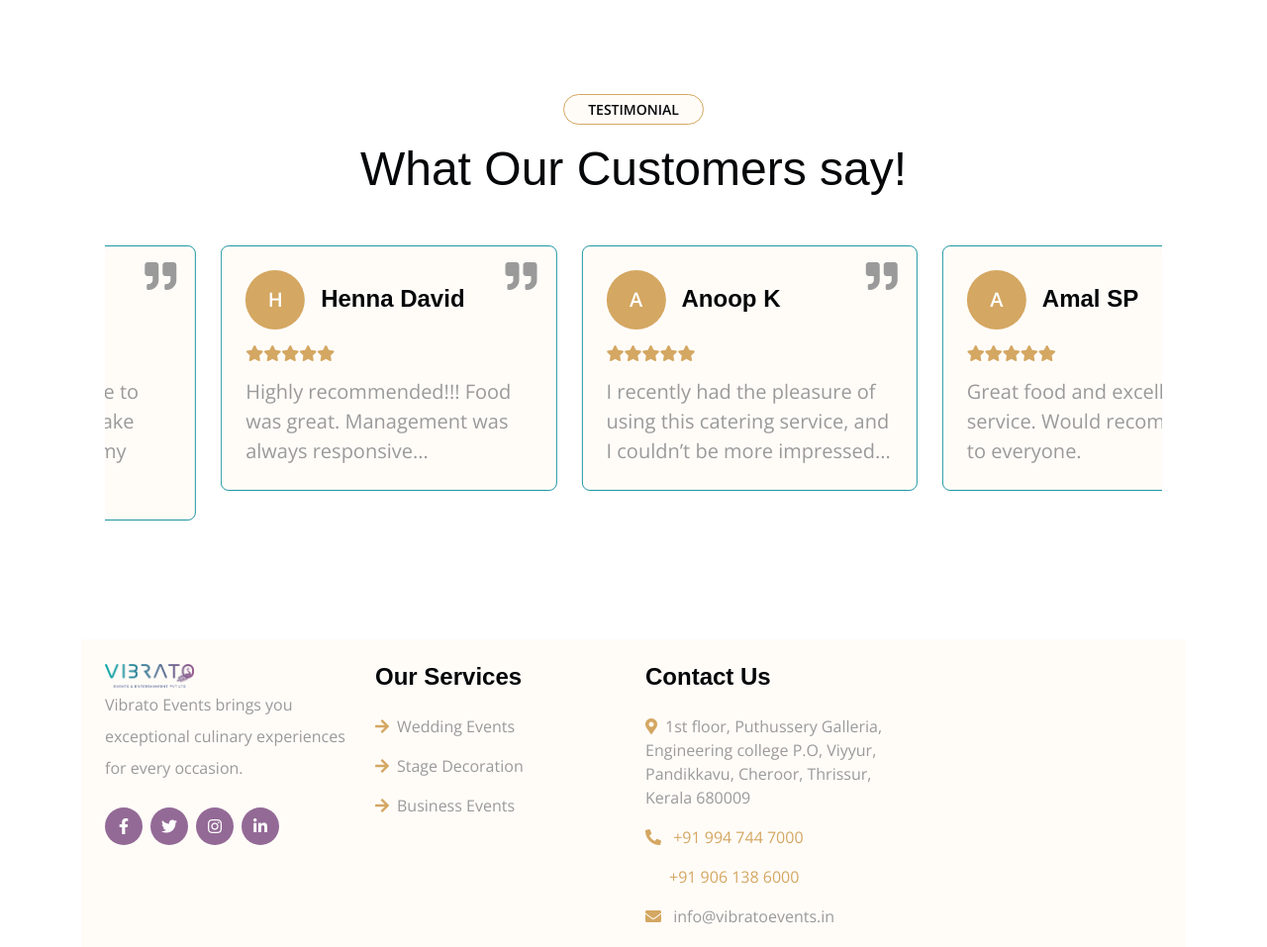
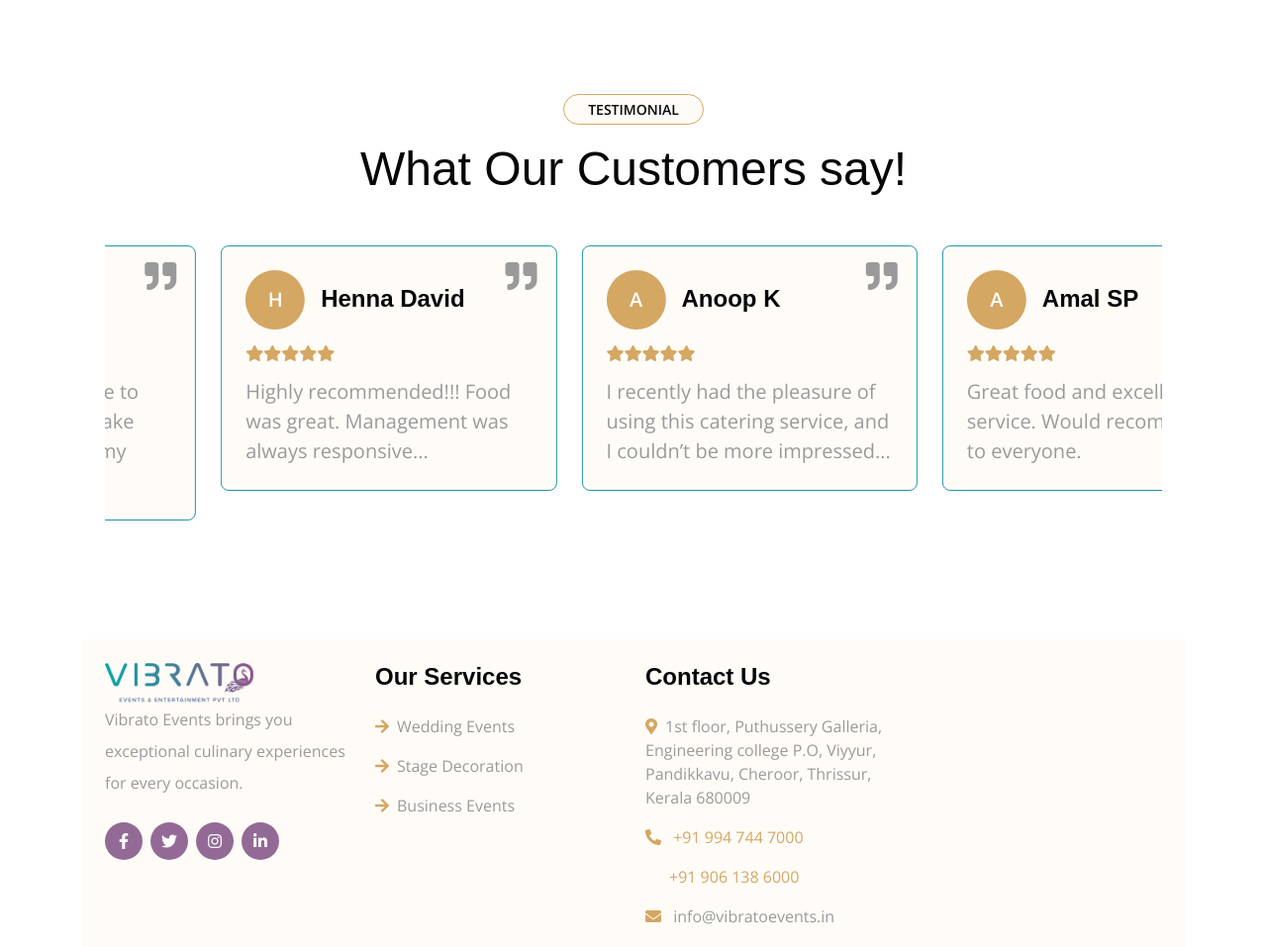
Before and after one commit to itsriyaas/vibratoevents, a plain HTML site: page index.html in a window 1280 px wide. Shown: the part 3581-4538 px from the top of the page at 99% size. Drawn offline with nearby package versions, Linux system fonts and the light colour scheme; a web font is replaced by a local one.

Commit message:
Update style.css

```diff
--- a/css/style.css
+++ b/css/style.css
@@ -587,3 +587,6 @@ h6,
 .navbar-brand img{
   width:150px;
 }
+.footer-item img{
+  width:150px;
+}
```
